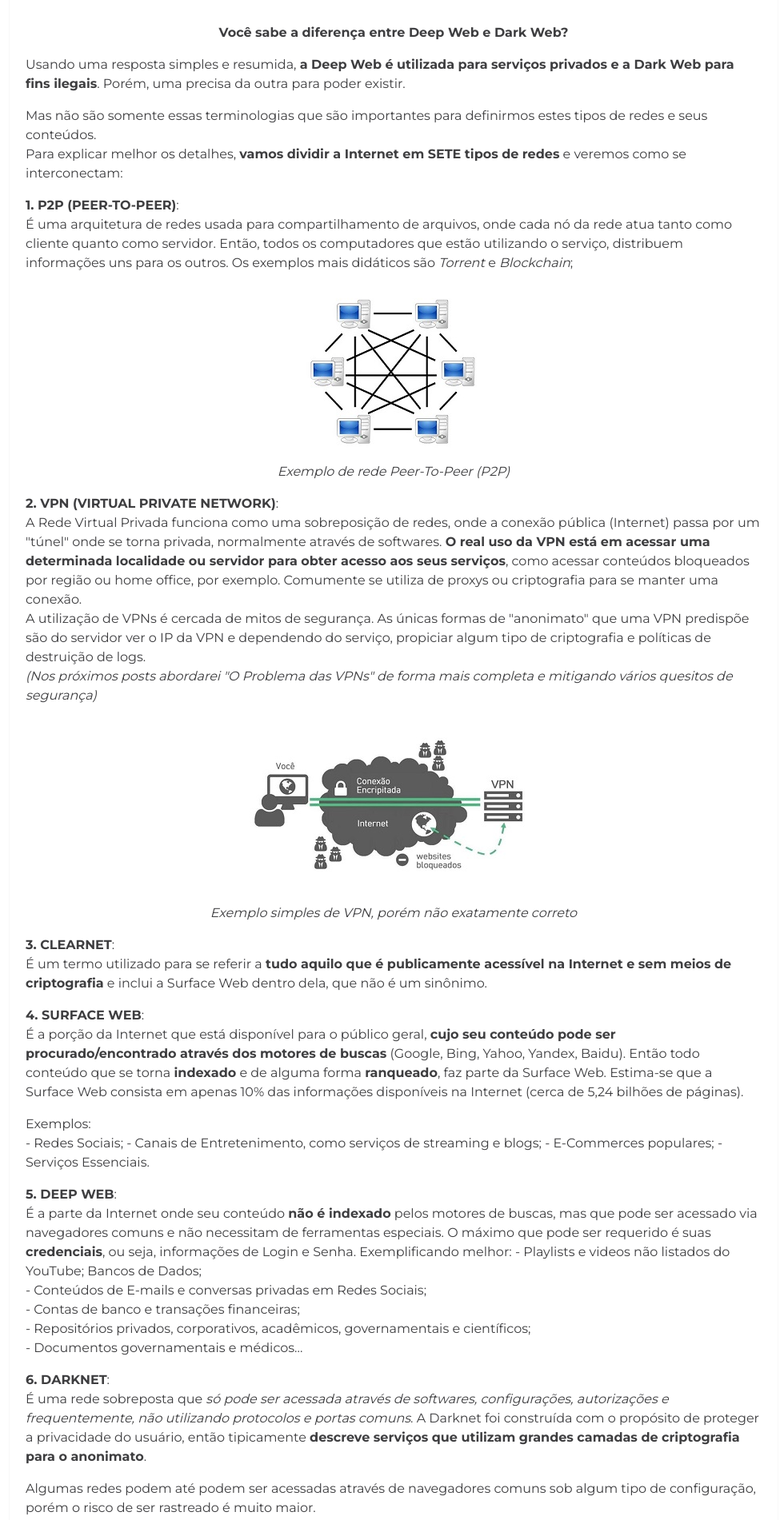
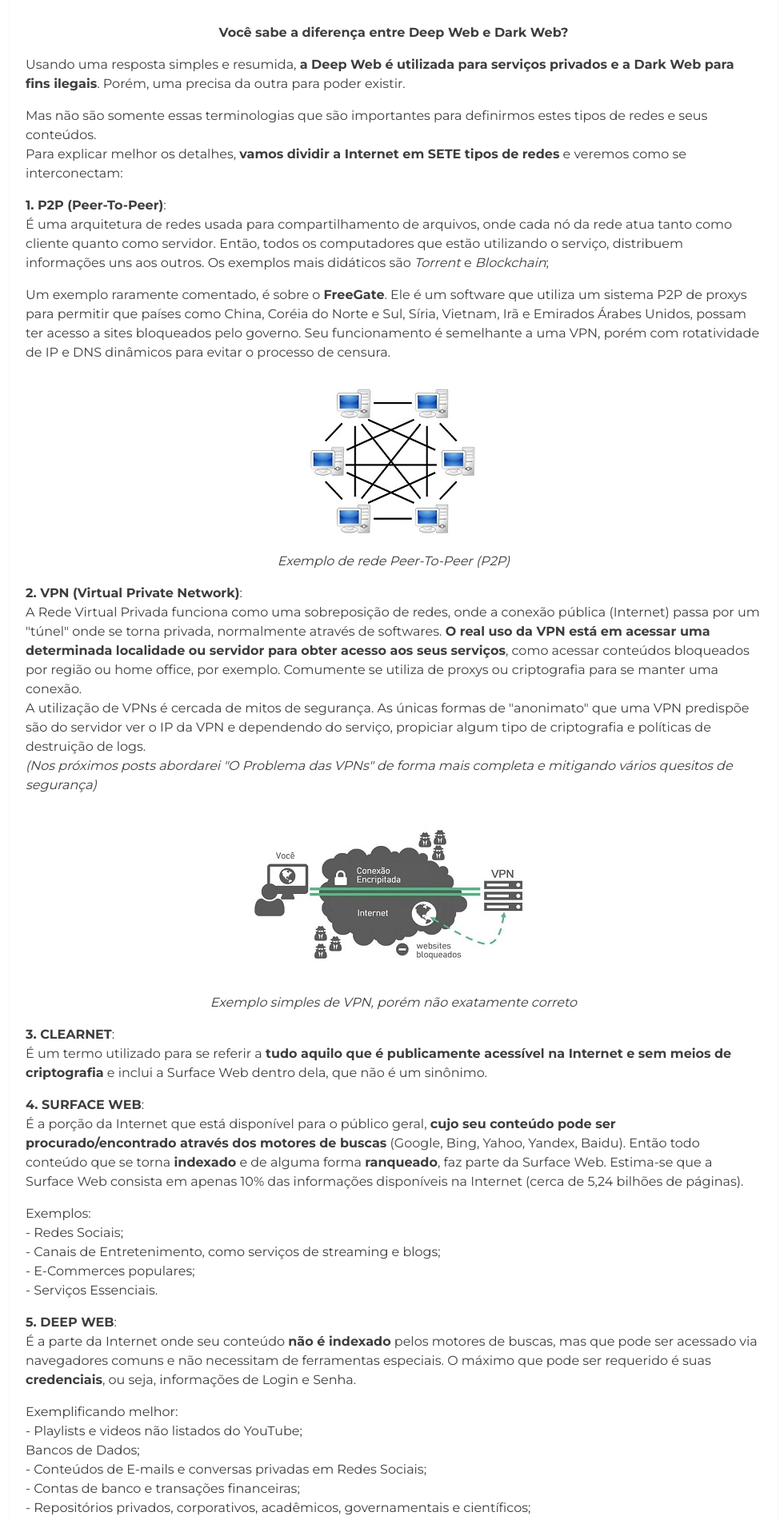
Before and after one commit to EscapeTheX/escapethex.github.io, a Jekyll site: the page built from _posts/2021-03-17-Deep-e-Dark-Web.markdown, in a window 1280 px wide. Shown: the part 639-2540 px from the top of the page at 80% size, without its empty margins (148-1128 px from the left). Built offline with Jekyll 4.4.1, drawn with Linux system fonts in a browser that asks for light colours; some of the changed text lies outside the part shown.

Commit message:
Update 2021-03-17-Deep-e-Dark-Web.markdown

```diff
--- a/_posts/2021-03-17-Deep-e-Dark-Web.markdown
+++ b/_posts/2021-03-17-Deep-e-Dark-Web.markdown
@@ -12,14 +12,17 @@ author:
 <p>Usando uma resposta simples e resumida, <b>a Deep Web é utilizada para serviços privados e a Dark Web para fins ilegais</b>. Porém, uma precisa da outra para poder existir.</p>
 <p>Mas não são somente essas terminologias que são importantes para definirmos estes tipos de redes e seus conteúdos.<br>
 Para explicar melhor os detalhes, <b>vamos dividir a Internet em SETE tipos de redes</b> e veremos como se interconectam:</p>
-<p><b>1. P2P (PEER-TO-PEER)</b>:<br>
-É uma arquitetura de redes usada para compartilhamento de arquivos, onde cada nó da rede atua tanto como cliente quanto como servidor. Então, todos os computadores que estão utilizando o serviço, distribuem informações uns para os outros. Os exemplos mais didáticos são <i>Torrent</i> e <i>Blockchain</i>;</p>
+<p><b>1. P2P (Peer-To-Peer)</b>:<br>
+É uma arquitetura de redes usada para compartilhamento de arquivos, onde cada nó da rede atua tanto como cliente quanto como servidor. Então, todos os computadores que estão utilizando o serviço, distribuem informações uns aos outros. Os exemplos mais didáticos são <i>Torrent</i> e <i>Blockchain</i>;</p>
+
+<p>Um exemplo raramente comentado, é sobre o <b>FreeGate</b>. Ele é um software que utiliza um sistema P2P de proxys para permitir que países como China, Coréia do Norte e Sul, Síria, Vietnam, Irã e Emirados Árabes Unidos, possam ter acesso a sites bloqueados pelo governo. Seu funcionamento é semelhante a uma VPN, porém com rotatividade de IP e DNS dinâmicos para evitar o processo de censura.</p>
+
 <p><center>
 <img src="/salamandra/peer2peer.jpg" alt="Exemplo de Rede Peer-To-Peer (P2P)">
 <figcaption><i>Exemplo de rede Peer-To-Peer (P2P)</i></figcaption>
 </center></p>
 
-<p><b>2. VPN (VIRTUAL PRIVATE NETWORK)</b>:<br>
+<p><b>2. VPN (Virtual Private Network)</b>:<br>
 A Rede Virtual Privada funciona como uma sobreposição de redes, onde a conexão pública (Internet) passa por um "túnel" onde se torna privada, normalmente através de softwares. <b>O real uso da VPN está em acessar uma determinada localidade ou servidor para obter acesso aos seus serviços</b>, como acessar conteúdos bloqueados por região ou home office, por exemplo. Comumente se utiliza de proxys ou criptografia para se manter uma conexão.<br>
 A utilização de VPNs é cercada de mitos de segurança. As únicas formas de "anonimato" que uma VPN predispõe são do servidor ver o IP da VPN e dependendo do serviço, propiciar algum tipo de criptografia e políticas de destruição de logs.<br>
 <i>(Nos próximos posts abordarei "O Problema das VPNs" de forma mais completa e mitigando vários quesitos de segurança)</i></p>
@@ -35,20 +38,21 @@ A utilização de VPNs é cercada de mitos de segurança. As únicas formas de "
 <p><b>4. SURFACE WEB</b>:<br>
 É a porção da Internet que está disponível para o público geral, <b>cujo seu conteúdo pode ser procurado/encontrado através dos motores de buscas</b> (Google, Bing, Yahoo, Yandex, Baidu). Então todo conteúdo que se torna <b>indexado</b> e de alguma forma <b>ranqueado</b>, faz parte da Surface Web. Estima-se que a Surface Web consista em apenas 10% das informações disponíveis na Internet (cerca de 5,24 bilhões de páginas).</p>
 <p>Exemplos:<br>
-- Redes Sociais;
-- Canais de Entretenimento, como serviços de streaming e blogs;
-- E-Commerces populares;
-- Serviços Essenciais.
+- Redes Sociais;<br>
+- Canais de Entretenimento, como serviços de streaming e blogs;<br>
+- E-Commerces populares;<br>
+- Serviços Essenciais.<br>
 </p>
 
 <p><b>5. DEEP WEB</b>:<br>
-É a parte da Internet onde seu conteúdo <b>não é indexado</b> pelos motores de buscas, mas que pode ser acessado via navegadores comuns e não necessitam de ferramentas especiais. O máximo que pode ser requerido é suas <b>credenciais</b>, ou seja, informações de Login e Senha. Exemplificando melhor:
-- Playlists e videos não listados do YouTube;
+É a parte da Internet onde seu conteúdo <b>não é indexado</b> pelos motores de buscas, mas que pode ser acessado via navegadores comuns e não necessitam de ferramentas especiais. O máximo que pode ser requerido é suas <b>credenciais</b>, ou seja, informações de Login e Senha.</p>
+<p>Exemplificando melhor:<br>
+- Playlists e videos não listados do YouTube;<br>
  Bancos de Dados;<br>
 - Conteúdos de E-mails e conversas privadas em Redes Sociais;<br>
 - Contas de banco e transações financeiras;<br>
 - Repositórios privados, corporativos, acadêmicos, governamentais e científicos;<br>
-- Documentos governamentais e médicos...
+- Documentos governamentais e médicos...<br>
 </p>
 
 
@@ -60,21 +64,81 @@ A utilização de VPNs é cercada de mitos de segurança. As únicas formas de "
 
 <p><b>É ilegal acessar a Darknet?</b><br>
 Ela é utilizada para quem busca de alguma forma manter-se anônimo e ter privacidade. Órgãos governamentais, exército, agências de ciberinteligência, jornalistas e ativistas, utilizam diariamente a Darknet. Tanto o Wikileaks quanto jornais como o The Guardian e The New Yorker, tem hospedagens na Darknet com finalidades de capturar vazamentos de dados e documentos governamentais.<br>
-Ao contrário do que se pensa, <b>nem tudo na Darknet é pautado para atividades criminais</b>. Exemplos como pirataria e liberdade de expressão, são justos, dependendo do tipo de governo em que o usuário está inserido. Governos como da Rússia, China e Coréia do Norte, tomam medidas restritivas quanto a liberdade e privacidade que o usuário tem sobre seus dados e conteúdos disponíveis em seus países.<br>
-Então se for com o objetivo de cometer atividades criminais, sim.</p>
+Ao contrário do que se pensa, <b>nem tudo na Darknet é pautado para atividades criminais</b>. Exemplos como pirataria e liberdade de expressão, são justos, dependendo do tipo de governo em que o usuário está inserido. Governos como da Rússia, China, Irã e Coréia do Norte, tomam medidas restritivas quanto a liberdade e privacidade que o usuário tem sobre seus dados e conteúdos disponíveis em seus países.<br>
+<b>Então se for com o objetivo de cometer atividades criminais, sim</b>.</p>
 
 <p>Quando está se acessando a Darknet, dependendo do que você planeja fazer, podem haver várias opções de redes para escolher. Cada uma tem os seus usos, vantagens e desvantagens.<br>
 Dependendo do que você planeja procurar, alguns mercados na Darknet podem algumas vezes serem desafiadores. Claro que podemos obter listas de links através da Clearnet e de outros serviços próprios da rede, mas se você busca coisas grotescas, terá que pesquisar muito.</p>
 
 <p><b>Exemplos de redes</b>:<br>
 - <b>TOR (The Onion Router)</b>: O mais famoso dessa lista.
+</p>
 
+<p>- <b>Garlic Routing</b>: É uma variação do TOR que utiliza o processo de Key-Based Routing
 
+<p>- <b>I2P</b>:
 
+<p>- <b>FreeNet</b>:
 
-, I2P, FreeNet, Hyperboria, Galet, StealthNet, GlobalLeaks, Perfect Dark, Tox, Twister, MORPHiS, Infinit, Alienet, Maelstrom, Resilio, Ricochet, Soulseek, Retroshare, DemonSaw, OnionShare, anoNet,
+<p>- <b>Hyperboria</b>: A distributed meshnet built on cjdns.
 
+<p>- <b>Galet</b>:
 
+<p>- <b>StealthNet</b>:
+
+<p>- <b>GlobalLeaks</b>:
+
+<p>- <b>Perfect Dark</b>:
+
+<p>- <b>Tox</b>:
+
+<p>- <b>Twister</b>:
+
+<p>- <b>MORPHiS</b>:
+
+<p>- <b>Infinit</b>:
+
+<p>- <b>Alienet</b>:
+
+<p>- <b>Maelstrom</b>:
+
+<p>- <b>Resilio</b>:
+
+<p>- <b>Ricochet</b>:
+
+<p>- <b>Soulseek</b>:
+
+<p>- <b>Retroshare</b>: Utilizado para compartilhamento de arquivos, chat, forums, e-mail.
+
+<p>- <b>DemonSaw</b>:
+
+<p>- <b>OnionShare</b>:
+
+<p>- <b>anoNet</b>: É uma rede descentralizada P2P, semelhante a Freenet, que utiliza-se de VPNs e protocolo BGP.
+
+<p>- <b>Netsukuku</b>:
+
+<p>- <b>GnuNet</b>: Utilizada para armazenamento e distribuição de arquivos de forma anônima.
+
+<p>- <b>OneSwarm</b>: Serviço P2P
+
+<p>- <b>Omemo</b>: Plataforma social de distribuição de arquivos.
+
+<p>- <b>Phantom</b>: Em desenvolvimento. Utiliza serviços anônimos e faz uso do IPv6 nativamente.
+
+<p>- <b>FreedomBox</b>: Em desenvolvimento. Cria servidores pessoais para comunicações de redes sociais, e-mail e audio/video.
+
+<p>- <b>Telex</b>: Uma nova maneira de passar pela censura da Internet.
+
+<p>- <b>Project Byzantium</b>: Distribuição bootável do Linux to set up wireless mesh nodes with commonly available hardware.
+
+<p>- <b>dn42</b>: Comunidade de roteamento
+
+<p>- <b>CJDNS</b>: Uma rede IPv6 sobreposta que provém encriptação de ponta-a-ponta. Não é anônima por natureza.
+
+<p>- <b>StegoShare</b>: Um software de esteganografia que pode ser utilizado para compartilhamento de arquivos.
+
+<p>- <b>Syndie</b>: Uma rede
 
 
 Nem sempre é um lugar perigoso, pois por mais que há uma grande quantidade de pirataria, existem pessoas de boa fé. Mas a lei é "Nunca confie em ninguém da Darknet e Dark Web".<br>
@@ -137,4 +201,7 @@ Mas a Dark Web não vive só de vazamento de dados, mercado negro, pornografia i
 - <b>Sciendo - Vasile C. Perta et al.</b>: <a href="https://sciendo.com/article/10.1515/popets-2015-0006">A Glance through the VPN Looking Glass: IPv6 Leakage and DNS Hijacking in Commercial VPN clients</a><br>
 - <b>Gizmodo - Daniel Kolitz</b>: <a href="https://gizmodo.uol.com.br/internet-desligar-de-repente/">O que aconteceria se a internet inteira desligasse de repente?
 </a><br>
+- <b>Norton</b>: <a href="https://us.norton.com/internetsecurity-emerging-threats-what-is-the-deep-dark-web-30sectech.html">What is the dark web</a><br>
+- <b>Norton</b>: <a href="https://us.norton.com/internetsecurity-how-to-how-can-i-access-the-deep-web.html">How to safely access the deep and dark webs</a><br>
+- <b>InternetFreedom</b>: <a href="http://www.internetfreedom.org/FreeGate.html">FreeGate</a><br>
 -
```
